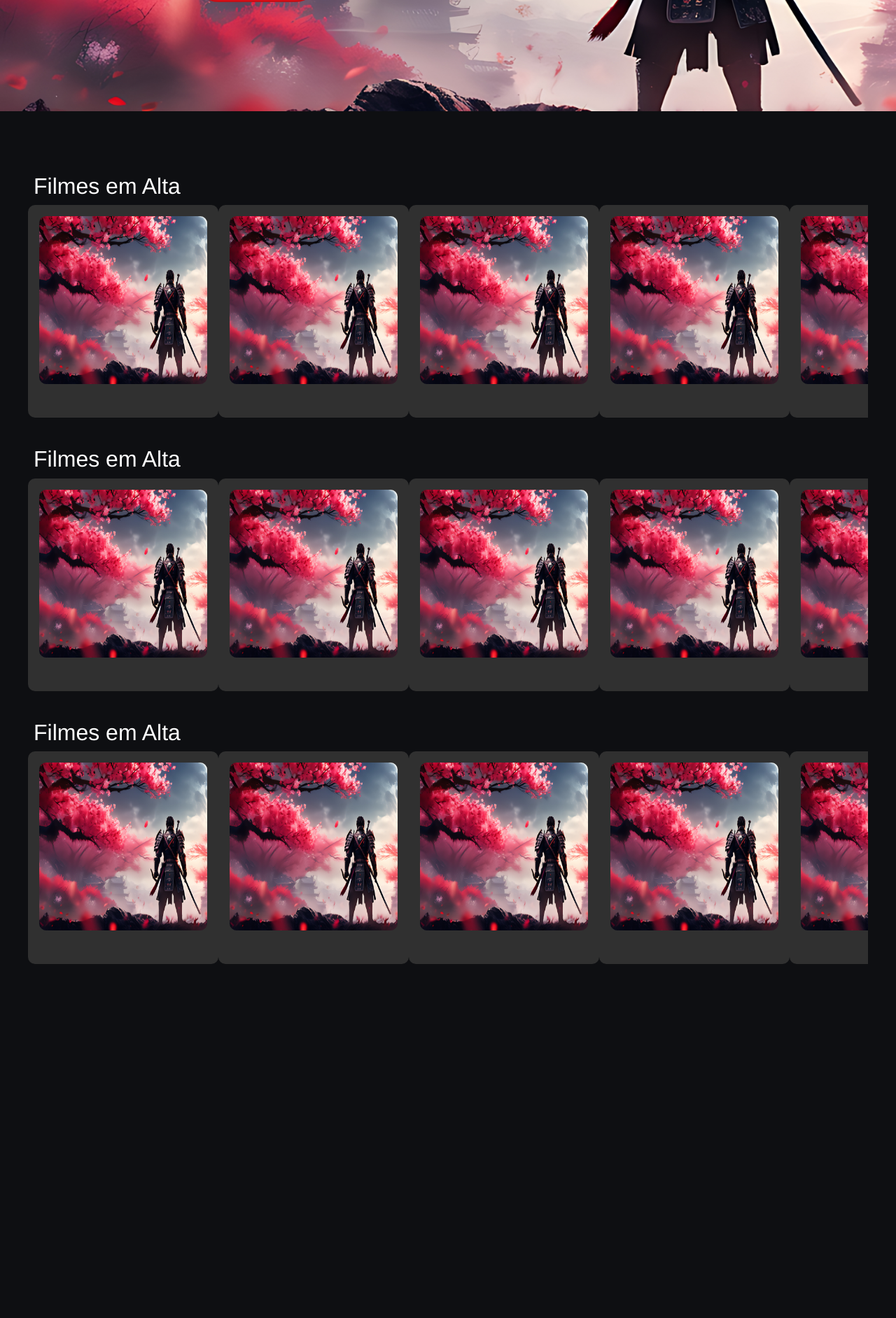
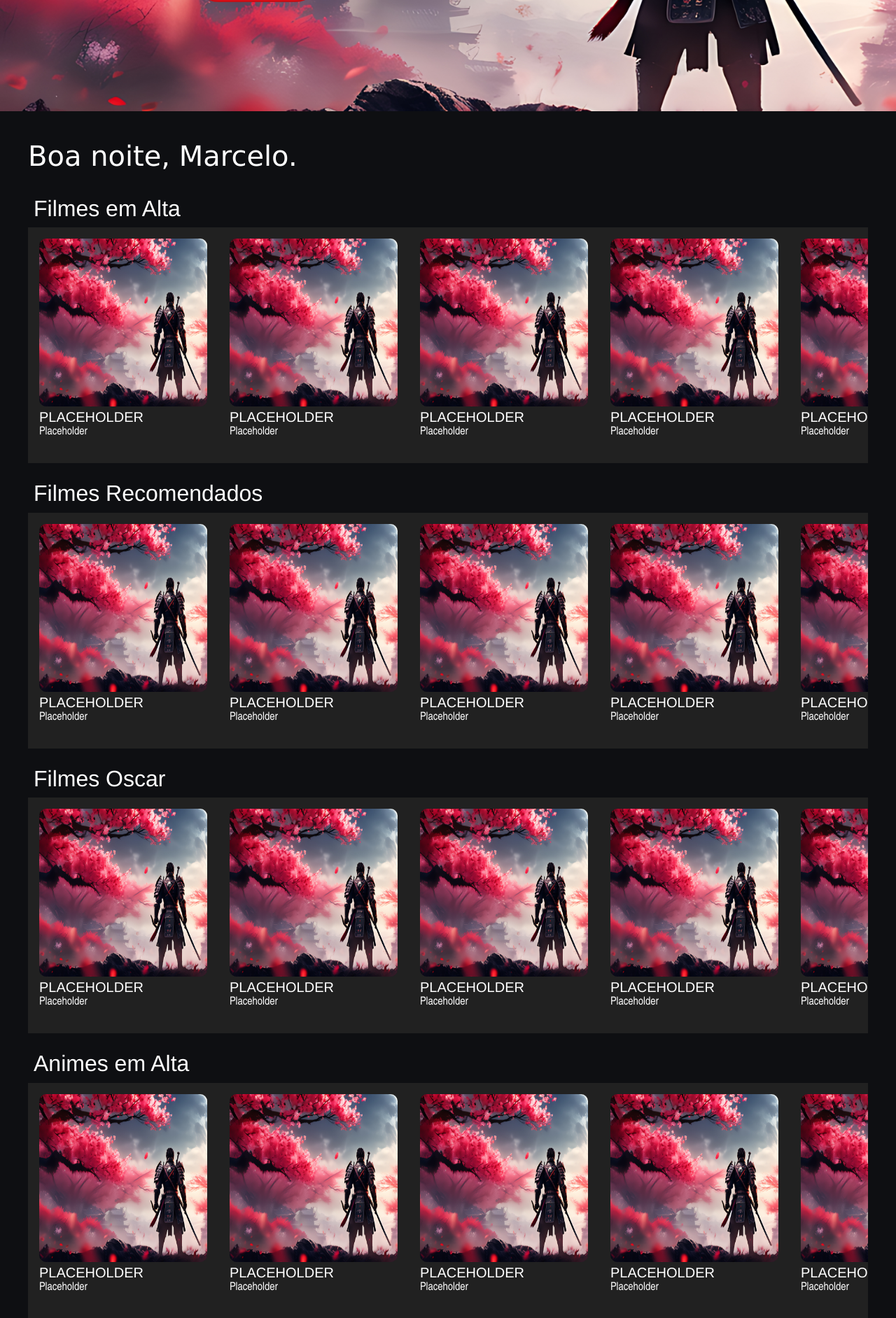
Before and after one commit to marceloaaps/Movie-Finder, a PHP site: page / in a window 1280 px wide. Shown: the part 657-2541 px from the top of the page at 70% size. Before the commit the page ends 2035 px from the top, so only its background shows below. Run offline with PHP 8.4, Linux system fonts and the light colour scheme.

Commit message:
Alterações estilização.

```diff
--- a/projectSrc/web/css/navbar.css
+++ b/projectSrc/web/css/navbar.css
@@ -10,13 +10,17 @@ Vermelho Onclick - #99161d */
     color: white;
     outline: none;
     text-decoration: none;
-    font-size: 25px;
+    font-size: 16px;
     border: none;
     background: none;
     font-weight: 600;
     font-family: 'Poppins', sans-serif;
     margin-top: 10px;
   }
+
+  .bg-custom-red {
+    background-color: #5f1104;
+}
 
   .buttone::before {
     margin-left: auto;
--- a/projectSrc/web/css/styles.css
+++ b/projectSrc/web/css/styles.css
@@ -5,6 +5,7 @@ Cor Secundária (Cinza escuro) - #303030
 Botões/interações (Vermelho) - #e50914
 Hover nos botões, etc (Vermelho mais escuro) - #c11119
 Vermelho Onclick - #99161d */
+
 
 
 #background {
@@ -49,9 +50,6 @@ Vermelho Onclick - #99161d */
     line-height: 4vh;
 }
 
-.bg-custom-red {
-    background-color: #5f1104;
-}
 
 .carousel-inner {
     height: 94vh;
@@ -69,11 +67,18 @@ Vermelho Onclick - #99161d */
 #p {
     font-size: 4vh;
     font-family: 'Franklin Gothic Medium', 'Arial Narrow', Arial, sans-serif;
-    margin: 1vh;
+    margin: 3vh 1vh 1vh 1vh;
     justify-self: bottom;
     color: rgb(255, 255, 255);
 }
 
+
+.p2{
+    color: white;
+    font-size: 5vh;
+    font-family: Verdana, Geneva, Tahoma, sans-serif;
+
+}
 
 .animated-button:focus {
     outline: none;
@@ -167,43 +172,84 @@ Vermelho Onclick - #99161d */
     height: 220px;
     opacity: 1;
 }
+
 .containerThings {
     display: flex;
     flex-direction: column;
-    height: 300vh;
-    margin: 10vh 5vh 10vh 5vh;
+    height: 320vh;
+    margin: 5vh 5vh 10vh 5vh;
     background-color: #0e0f12;
 }
 
 .movies-scroller {
-    display: flex; /* Make movies scrollable horizontally */
-    overflow-x: scroll; /* Enable horizontal scrolling */
-    width: 100%; /* Make scroller fill container width */
-    white-space: nowrap; /* Prevent content from wrapping */
+    display: flex;
+    /* Make movies scrollable horizontally */
+    overflow-x: scroll;
+    /* Enable horizontal scrolling */
+    width: 100%;
+    /* Make scroller fill container width */
+    white-space: nowrap;
+    /* Prevent content from wrapping */
 }
 
 .moviebox {
+    margin: 2vh;
+    display: flex;
+    flex-direction: column;
+    width: 250vh;
+    display: flex;
+    flex-direction: column;
+}
 
-    display: flex;
-    /* Removed unnecessary properties like justify-self */
-    border-radius: 10px;
-    height: 38vh;
-    width: 250vh; /* Adjust width for multiple movies per screen */
-    background-color: #303030;
-    margin-bottom: 4vh;
+.movieBlock {
+
+    background-color: #212121;
 }
 
 .movieMiniName {
-    position: relative;
-    color: white; /* Assuming white text on dark background */
-    font-size: 18px; /* Adjust font size for better readability */
+    margin: 4px 0px -2px 0px;
+    color: white;
+    max-width: 31vh;
+    font-size: 20px;
+    font-family: 'Franklin Gothic Medium', 'Arial Narrow', Arial, sans-serif;
+    text-align: left;
+    white-space: normal;
+    line-height: normal;
+    overflow: hidden;
+    text-overflow: ellipsis
+}
 
+.movieGenre {
+    font-family: 'Franklin Gothic Small', 'Arial Narrow', Arial, sans-serif;
+    color: white;
 }
 
 .miniImg {
-    /* Adjust styles as needed for better appearance within moviebox */
     border-radius: 10px;
-    margin: 2vh; /* Adjust margins for spacing */
-    width: 30vh; /* Adjust image width to fit within moviebox */
-    height: 30vh; /* Adjust image height to fit within moviebox */
+    width: 30vh;
+    height: 30vh;
 }
+
+.movies-scroller::-webkit-scrollbar {
+    width: 10px;
+    /* Adjust width as desired */
+    height: 10px;
+    /* Adjust height as desired */
+    background-color: #303030;
+    /* Background color for scrollbar track */
+}
+
+.movies-scroller::-webkit-scrollbar-thumb {
+    background-color: #808080;
+    /* Background color for scrollbar thumb */
+    border-radius: 5px;
+    /* Add rounded corners */
+    cursor: pointer;
+}
+
+.movies-scroller::-webkit-scrollbar-thumb:hover {
+    background-color: #646464;
+    /* Background color for scrollbar thumb */
+    border-radius: 5px;
+    /* Add rounded corners */
+}
--- a/projectSrc/web/index.html
+++ b/projectSrc/web/index.html
@@ -128,105 +128,345 @@
   </div>
 
   <div class="containerThings">
+    <h1 class="p2"> Boa noite, Marcelo.</h1>
     <h1 id="p">Filmes em Alta</h1>
     <div class="movieBlock">
       <div class="movies-scroller">
         <div class="moviebox">
           <img src="gots.jpeg" class="miniImg" onerror="this.src='images/not_found.png';" />
-
+          <h1 class="movieMiniName">PLACEHOLDER</h1>
+          <p class="movieGenre">Placeholder</p>
         </div>
         <div class="moviebox">
           <img src="gots.jpeg" class="miniImg" onerror="this.src='images/not_found.png';" />
-
+          <h1 class="movieMiniName">PLACEHOLDER</h1>
+          <p class="movieGenre">Placeholder</p>
         </div>
         <div class="moviebox">
           <img src="gots.jpeg" class="miniImg" onerror="this.src='images/not_found.png';" />
-
+          <h1 class="movieMiniName">PLACEHOLDER</h1>
+          <p class="movieGenre">Placeholder</p>
         </div>
         <div class="moviebox">
           <img src="gots.jpeg" class="miniImg" onerror="this.src='images/not_found.png';" />
-
+          <h1 class="movieMiniName">PLACEHOLDER</h1>
+          <p class="movieGenre">Placeholder</p>
         </div>
         <div class="moviebox">
           <img src="gots.jpeg" class="miniImg" onerror="this.src='images/not_found.png';" />
-
+          <h1 class="movieMiniName">PLACEHOLDER</h1>
+          <p class="movieGenre">Placeholder</p>
         </div>
         <div class="moviebox">
           <img src="gots.jpeg" class="miniImg" onerror="this.src='images/not_found.png';" />
-
+          <h1 class="movieMiniName">PLACEHOLDER</h1>
+          <p class="movieGenre">Placeholder</p>
         </div>
         <div class="moviebox">
           <img src="gots.jpeg" class="miniImg" onerror="this.src='images/not_found.png';" />
-
+          <h1 class="movieMiniName">PLACEHOLDER</h1>
+          <p class="movieGenre">Placeholder</p>
+        </div>
+        <div class="moviebox">
+          <img src="gots.jpeg" class="miniImg" onerror="this.src='images/not_found.png';" />
+          <h1 class="movieMiniName">PLACEHOLDER</h1>
+          <p class="movieGenre">Placeholder</p>
+        </div>
+        <div class="moviebox">
+          <img src="gots.jpeg" class="miniImg" onerror="this.src='images/not_found.png';" />
+          <h1 class="movieMiniName">PLACEHOLDER</h1>
+          <p class="movieGenre">Placeholder</p>
+        </div>
+        <div class="moviebox">
+          <img src="gots.jpeg" class="miniImg" onerror="this.src='images/not_found.png';" />
+          <h1 class="movieMiniName">PLACEHOLDER</h1>
+          <p class="movieGenre">Placeholder</p>
         </div>
       </div>
     </div>
-    <h1 id="p">Filmes em Alta</h1>
+
+
+    <h1 id="p">Filmes Recomendados</h1>
     <div class="movieBlock">
       <div class="movies-scroller">
         <div class="moviebox">
           <img src="gots.jpeg" class="miniImg" onerror="this.src='images/not_found.png';" />
-
+          <h1 class="movieMiniName">PLACEHOLDER</h1>
+          <p class="movieGenre">Placeholder</p>
         </div>
         <div class="moviebox">
           <img src="gots.jpeg" class="miniImg" onerror="this.src='images/not_found.png';" />
-
+          <h1 class="movieMiniName">PLACEHOLDER</h1>
+          <p class="movieGenre">Placeholder</p>
         </div>
         <div class="moviebox">
           <img src="gots.jpeg" class="miniImg" onerror="this.src='images/not_found.png';" />
-
+          <h1 class="movieMiniName">PLACEHOLDER</h1>
+          <p class="movieGenre">Placeholder</p>
         </div>
         <div class="moviebox">
           <img src="gots.jpeg" class="miniImg" onerror="this.src='images/not_found.png';" />
-
+          <h1 class="movieMiniName">PLACEHOLDER</h1>
+          <p class="movieGenre">Placeholder</p>
         </div>
         <div class="moviebox">
           <img src="gots.jpeg" class="miniImg" onerror="this.src='images/not_found.png';" />
-
+          <h1 class="movieMiniName">PLACEHOLDER</h1>
+          <p class="movieGenre">Placeholder</p>
         </div>
         <div class="moviebox">
           <img src="gots.jpeg" class="miniImg" onerror="this.src='images/not_found.png';" />
-
+          <h1 class="movieMiniName">PLACEHOLDER</h1>
+          <p class="movieGenre">Placeholder</p>
         </div>
         <div class="moviebox">
           <img src="gots.jpeg" class="miniImg" onerror="this.src='images/not_found.png';" />
-
+          <h1 class="movieMiniName">PLACEHOLDER</h1>
+          <p class="movieGenre">Placeholder</p>
+        </div>
+        <div class="moviebox">
+          <img src="gots.jpeg" class="miniImg" onerror="this.src='images/not_found.png';" />
+          <h1 class="movieMiniName">PLACEHOLDER</h1>
+          <p class="movieGenre">Placeholder</p>
+        </div>
+        <div class="moviebox">
+          <img src="gots.jpeg" class="miniImg" onerror="this.src='images/not_found.png';" />
+          <h1 class="movieMiniName">PLACEHOLDER</h1>
+          <p class="movieGenre">Placeholder</p>
+        </div>
+        <div class="moviebox">
+          <img src="gots.jpeg" class="miniImg" onerror="this.src='images/not_found.png';" />
+          <h1 class="movieMiniName">PLACEHOLDER</h1>
+          <p class="movieGenre">Placeholder</p>
         </div>
       </div>
     </div>
-    <h1 id="p">Filmes em Alta</h1>
+
+    <h1 id="p">Filmes Oscar</h1>
     <div class="movieBlock">
       <div class="movies-scroller">
         <div class="moviebox">
           <img src="gots.jpeg" class="miniImg" onerror="this.src='images/not_found.png';" />
-
+          <h1 class="movieMiniName">PLACEHOLDER</h1>
+          <p class="movieGenre">Placeholder</p>
         </div>
         <div class="moviebox">
           <img src="gots.jpeg" class="miniImg" onerror="this.src='images/not_found.png';" />
-
+          <h1 class="movieMiniName">PLACEHOLDER</h1>
+          <p class="movieGenre">Placeholder</p>
         </div>
         <div class="moviebox">
           <img src="gots.jpeg" class="miniImg" onerror="this.src='images/not_found.png';" />
-
+          <h1 class="movieMiniName">PLACEHOLDER</h1>
+          <p class="movieGenre">Placeholder</p>
         </div>
         <div class="moviebox">
           <img src="gots.jpeg" class="miniImg" onerror="this.src='images/not_found.png';" />
-
+          <h1 class="movieMiniName">PLACEHOLDER</h1>
+          <p class="movieGenre">Placeholder</p>
         </div>
         <div class="moviebox">
           <img src="gots.jpeg" class="miniImg" onerror="this.src='images/not_found.png';" />
-
+          <h1 class="movieMiniName">PLACEHOLDER</h1>
+          <p class="movieGenre">Placeholder</p>
         </div>
         <div class="moviebox">
           <img src="gots.jpeg" class="miniImg" onerror="this.src='images/not_found.png';" />
-
+          <h1 class="movieMiniName">PLACEHOLDER</h1>
+          <p class="movieGenre">Placeholder</p>
         </div>
         <div class="moviebox">
           <img src="gots.jpeg" class="miniImg" onerror="this.src='images/not_found.png';" />
-
+          <h1 class="movieMiniName">PLACEHOLDER</h1>
+          <p class="movieGenre">Placeholder</p>
+        </div>
+        <div class="moviebox">
+          <img src="gots.jpeg" class="miniImg" onerror="this.src='images/not_found.png';" />
+          <h1 class="movieMiniName">PLACEHOLDER</h1>
+          <p class="movieGenre">Placeholder</p>
+        </div>
+        <div class="moviebox">
+          <img src="gots.jpeg" class="miniImg" onerror="this.src='images/not_found.png';" />
+          <h1 class="movieMiniName">PLACEHOLDER</h1>
+          <p class="movieGenre">Placeholder</p>
+        </div>
+        <div class="moviebox">
+          <img src="gots.jpeg" class="miniImg" onerror="this.src='images/not_found.png';" />
+          <h1 class="movieMiniName">PLACEHOLDER</h1>
+          <p class="movieGenre">Placeholder</p>
         </div>
       </div>
     </div>
+
+    <h1 id="p">Animes em Alta</h1>
+    <div class="movieBlock">
+      <div class="movies-scroller">
+        <div class="moviebox">
+          <img src="gots.jpeg" class="miniImg" onerror="this.src='images/not_found.png';" />
+          <h1 class="movieMiniName">PLACEHOLDER</h1>
+          <p class="movieGenre">Placeholder</p>
+        </div>
+        <div class="moviebox">
+          <img src="gots.jpeg" class="miniImg" onerror="this.src='images/not_found.png';" />
+          <h1 class="movieMiniName">PLACEHOLDER</h1>
+          <p class="movieGenre">Placeholder</p>
+        </div>
+        <div class="moviebox">
+          <img src="gots.jpeg" class="miniImg" onerror="this.src='images/not_found.png';" />
+          <h1 class="movieMiniName">PLACEHOLDER</h1>
+          <p class="movieGenre">Placeholder</p>
+        </div>
+        <div class="moviebox">
+          <img src="gots.jpeg" class="miniImg" onerror="this.src='images/not_found.png';" />
+          <h1 class="movieMiniName">PLACEHOLDER</h1>
+          <p class="movieGenre">Placeholder</p>
+        </div>
+        <div class="moviebox">
+          <img src="gots.jpeg" class="miniImg" onerror="this.src='images/not_found.png';" />
+          <h1 class="movieMiniName">PLACEHOLDER</h1>
+          <p class="movieGenre">Placeholder</p>
+        </div>
+        <div class="moviebox">
+          <img src="gots.jpeg" class="miniImg" onerror="this.src='images/not_found.png';" />
+          <h1 class="movieMiniName">PLACEHOLDER</h1>
+          <p class="movieGenre">Placeholder</p>
+        </div>
+        <div class="moviebox">
+          <img src="gots.jpeg" class="miniImg" onerror="this.src='images/not_found.png';" />
+          <h1 class="movieMiniName">PLACEHOLDER</h1>
+          <p class="movieGenre">Placeholder</p>
+        </div>
+        <div class="moviebox">
+          <img src="gots.jpeg" class="miniImg" onerror="this.src='images/not_found.png';" />
+          <h1 class="movieMiniName">PLACEHOLDER</h1>
+          <p class="movieGenre">Placeholder</p>
+        </div>
+        <div class="moviebox">
+          <img src="gots.jpeg" class="miniImg" onerror="this.src='images/not_found.png';" />
+          <h1 class="movieMiniName">PLACEHOLDER</h1>
+          <p class="movieGenre">Placeholder</p>
+        </div>
+        <div class="moviebox">
+          <img src="gots.jpeg" class="miniImg" onerror="this.src='images/not_found.png';" />
+          <h1 class="movieMiniName">PLACEHOLDER</h1>
+          <p class="movieGenre">Placeholder</p>
+        </div>
+      </div>
+    </div>
+
+    <h1 id="p">Dramas Coreanos</h1>
+    <div class="movieBlock">
+      <div class="movies-scroller">
+        <div class="moviebox">
+          <img src="gots.jpeg" class="miniImg" onerror="this.src='images/not_found.png';" />
+          <h1 class="movieMiniName">PLACEHOLDER</h1>
+          <p class="movieGenre">Placeholder</p>
+        </div>
+        <div class="moviebox">
+          <img src="gots.jpeg" class="miniImg" onerror="this.src='images/not_found.png';" />
+          <h1 class="movieMiniName">PLACEHOLDER</h1>
+          <p class="movieGenre">Placeholder</p>
+        </div>
+        <div class="moviebox">
+          <img src="gots.jpeg" class="miniImg" onerror="this.src='images/not_found.png';" />
+          <h1 class="movieMiniName">PLACEHOLDER</h1>
+          <p class="movieGenre">Placeholder</p>
+        </div>
+        <div class="moviebox">
+          <img src="gots.jpeg" class="miniImg" onerror="this.src='images/not_found.png';" />
+          <h1 class="movieMiniName">PLACEHOLDER</h1>
+          <p class="movieGenre">Placeholder</p>
+        </div>
+        <div class="moviebox">
+          <img src="gots.jpeg" class="miniImg" onerror="this.src='images/not_found.png';" />
+          <h1 class="movieMiniName">PLACEHOLDER</h1>
+          <p class="movieGenre">Placeholder</p>
+        </div>
+        <div class="moviebox">
+          <img src="gots.jpeg" class="miniImg" onerror="this.src='images/not_found.png';" />
+          <h1 class="movieMiniName">PLACEHOLDER</h1>
+          <p class="movieGenre">Placeholder</p>
+        </div>
+        <div class="moviebox">
+          <img src="gots.jpeg" class="miniImg" onerror="this.src='images/not_found.png';" />
+          <h1 class="movieMiniName">PLACEHOLDER</h1>
+          <p class="movieGenre">Placeholder</p>
+        </div>
+        <div class="moviebox">
+          <img src="gots.jpeg" class="miniImg" onerror="this.src='images/not_found.png';" />
+          <h1 class="movieMiniName">PLACEHOLDER</h1>
+          <p class="movieGenre">Placeholder</p>
+        </div>
+        <div class="moviebox">
+          <img src="gots.jpeg" class="miniImg" onerror="this.src='images/not_found.png';" />
+          <h1 class="movieMiniName">PLACEHOLDER</h1>
+          <p class="movieGenre">Placeholder</p>
+        </div>
+        <div class="moviebox">
+          <img src="gots.jpeg" class="miniImg" onerror="this.src='images/not_found.png';" />
+          <h1 class="movieMiniName">PLACEHOLDER</h1>
+          <p class="movieGenre">Placeholder</p>
+        </div>
+      </div>
+    </div>
+
+    <h1 id="p">Filmes de Ação</h1>
+    <div class="movieBlock">
+      <div class="movies-scroller">
+        <div class="moviebox">
+          <img src="gots.jpeg" class="miniImg" onerror="this.src='images/not_found.png';" />
+          <h1 class="movieMiniName">PLACEHOLDER</h1>
+          <p class="movieGenre">Placeholder</p>
+        </div>
+        <div class="moviebox">
+          <img src="gots.jpeg" class="miniImg" onerror="this.src='images/not_found.png';" />
+          <h1 class="movieMiniName">PLACEHOLDER</h1>
+          <p class="movieGenre">Placeholder</p>
+        </div>
+        <div class="moviebox">
+          <img src="gots.jpeg" class="miniImg" onerror="this.src='images/not_found.png';" />
+          <h1 class="movieMiniName">PLACEHOLDER</h1>
+          <p class="movieGenre">Placeholder</p>
+        </div>
+        <div class="moviebox">
+          <img src="gots.jpeg" class="miniImg" onerror="this.src='images/not_found.png';" />
+          <h1 class="movieMiniName">PLACEHOLDER</h1>
+          <p class="movieGenre">Placeholder</p>
+        </div>
+        <div class="moviebox">
+          <img src="gots.jpeg" class="miniImg" onerror="this.src='images/not_found.png';" />
+          <h1 class="movieMiniName">PLACEHOLDER</h1>
+          <p class="movieGenre">Placeholder</p>
+        </div>
+        <div class="moviebox">
+          <img src="gots.jpeg" class="miniImg" onerror="this.src='images/not_found.png';" />
+          <h1 class="movieMiniName">PLACEHOLDER</h1>
+          <p class="movieGenre">Placeholder</p>
+        </div>
+        <div class="moviebox">
+          <img src="gots.jpeg" class="miniImg" onerror="this.src='images/not_found.png';" />
+          <h1 class="movieMiniName">PLACEHOLDER</h1>
+          <p class="movieGenre">Placeholder</p>
+        </div>
+        <div class="moviebox">
+          <img src="gots.jpeg" class="miniImg" onerror="this.src='images/not_found.png';" />
+          <h1 class="movieMiniName">PLACEHOLDER</h1>
+          <p class="movieGenre">Placeholder</p>
+        </div>
+        <div class="moviebox">
+          <img src="gots.jpeg" class="miniImg" onerror="this.src='images/not_found.png';" />
+          <h1 class="movieMiniName">PLACEHOLDER</h1>
+          <p class="movieGenre">Placeholder</p>
+        </div>
+        <div class="moviebox">
+          <img src="gots.jpeg" class="miniImg" onerror="this.src='images/not_found.png';" />
+          <h1 class="movieMiniName">PLACEHOLDER</h1>
+          <p class="movieGenre">Placeholder</p>
+        </div>
+      </div>
+    </div>
+  </div>
+
   </div>
 
 
```
Also changed, not shown: projectSrc/web/js/script.js (+27 -0 lines). Lines whose indentation alone changed are shown as unchanged.
